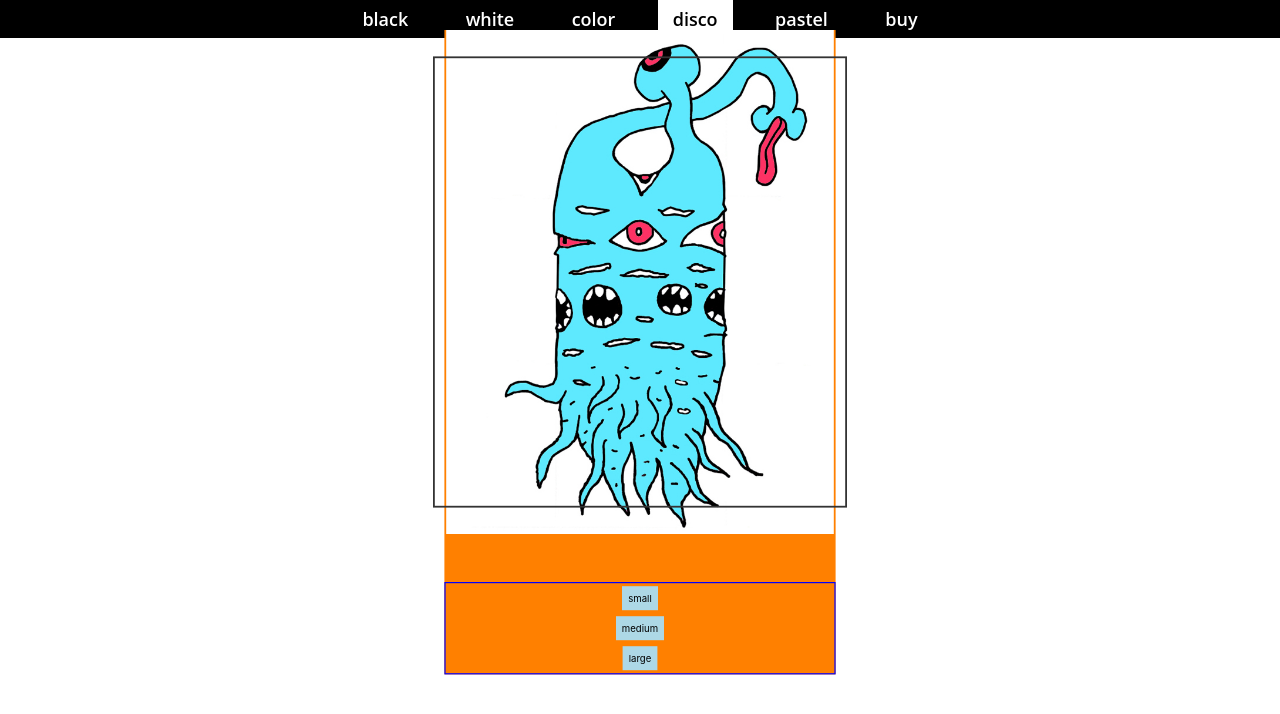
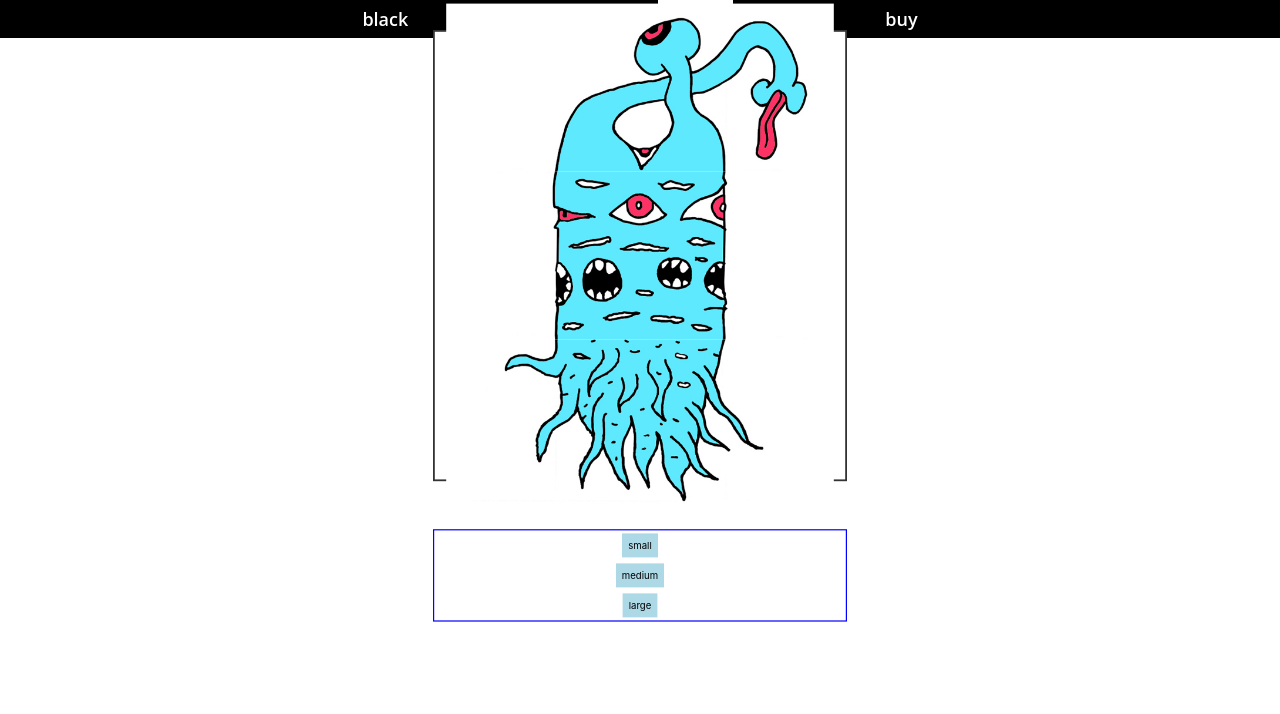
Before and after one commit to zoltanalmodo/ddisco-003, a React (Create React App) app: page /#/buy in a window 1280 px wide. Shown: the top 714 px of the page. Built offline with nearby package versions, Linux system fonts and the light colour scheme.

Commit message:
CSS cleanup buy page = better

```diff
--- a/src/App.css
+++ b/src/App.css
@@ -49,7 +49,7 @@
 }
 
 .carousel_white_buy {
-  background-color: hsl(30, 100%, 50%);
+  background-color: hsl(0, 0%, 100%);
   max-width: 100vw;
   transform: scale(0.6);
   margin-top: 80px;
@@ -164,15 +164,13 @@ nav {
 }
 
 .frame-overlay-dark-grey-buy {
-  position: absolute;
-  top: 50%;
-  left: 50%;
+  display: flex;
+  flex-direction: column;
+  justify-content: center;
+  align-items: center;
   width: 670px;
   height: 740px;
   border: 3px solid hsl(0, 0%, 20%);
-  pointer-events: none;
-  z-index: 1;
-  transform: translate(-50%, -50%);
 }
 
 .frame-overlay-light-grey {
@@ -191,14 +189,20 @@ nav {
 
 /* SINGLE IMAGE display = START */
 
-.single-image-display {
+.single_image_display_container {
+  display: flex;
+  flex-direction: column;
+  justify-content: center;
+  align-items: center;
+}
+.single_image_display {
   display: flex;
   justify-content: center;
   align-items: center;
   width: 100%;
 }
 
-.single-image-display img {
+.single_image_display img {
   max-width: 100%;
   max-height: 100%;
   object-fit: contain; /* Ensures image fits within container */
--- a/src/components/Buy.js
+++ b/src/components/Buy.js
@@ -106,20 +106,25 @@ export const Buy = () => {
 
       <div className="carousel_white_buy">
 
+        <div className="frame-overlay-dark-grey-buy">
+
           <div style={{
             filter: (globalState.isPastel === 'true' ? 'brightness(105%) saturate(70%)' : 'brightness(100%) saturate(100%)'),
+
           }}>
 
-          <div className="frame-overlay-dark-grey-buy"></div>
-
-          <div className="single-image-display">
+            <div className="single_image_display_container">
+              <div className="single_image_display">
                 {selectedImage_001}
               </div>
-          <div className="single-image-display">
+              <div className="single_image_display">
                 {selectedImage_002}
               </div>
-          <div className="single-image-display">
+              <div className="single_image_display">
                 {selectedImage_003}
+              </div>
+            </div>
+
           </div>
 
         </div>
```
Lines whose indentation alone changed are shown as unchanged.
